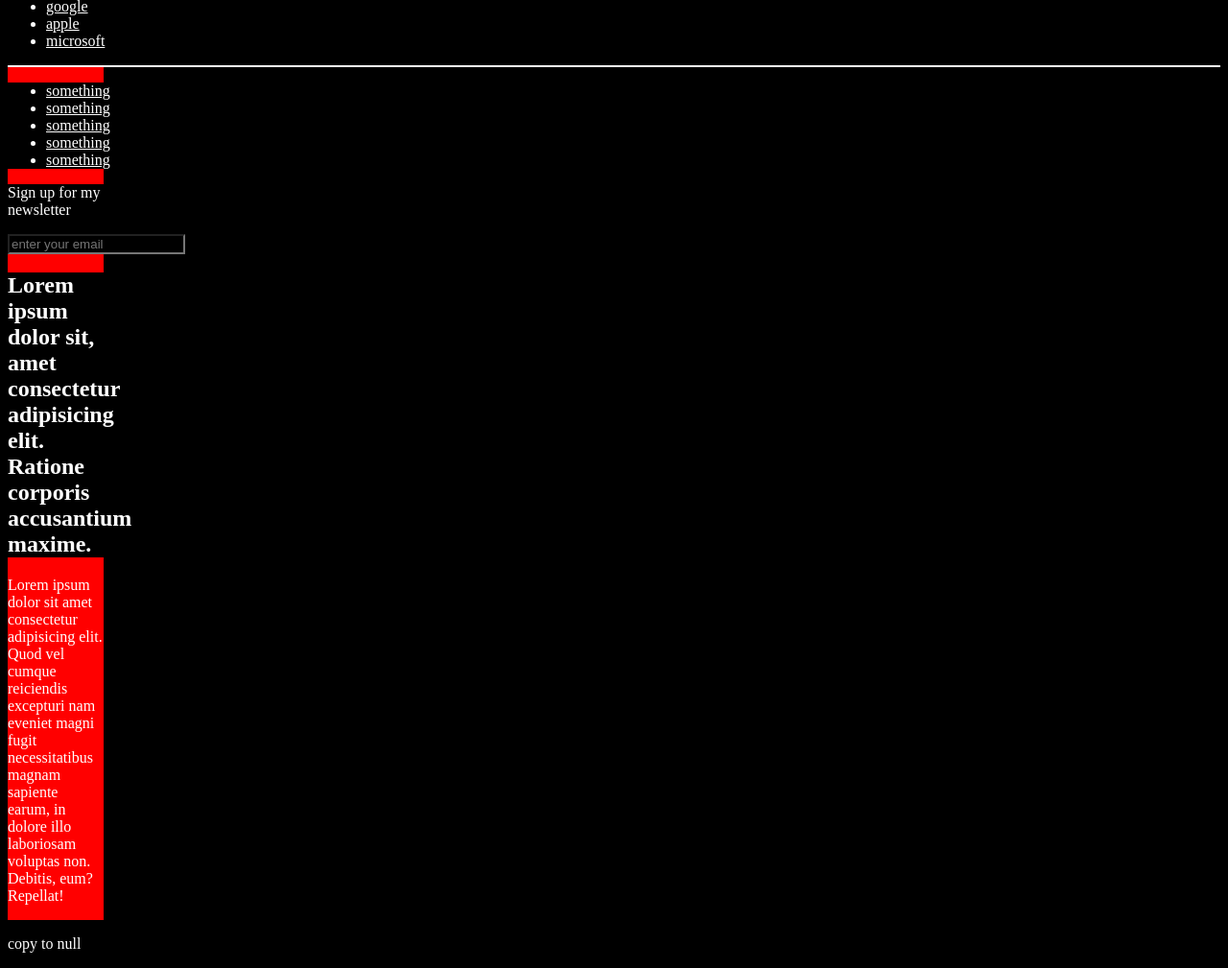
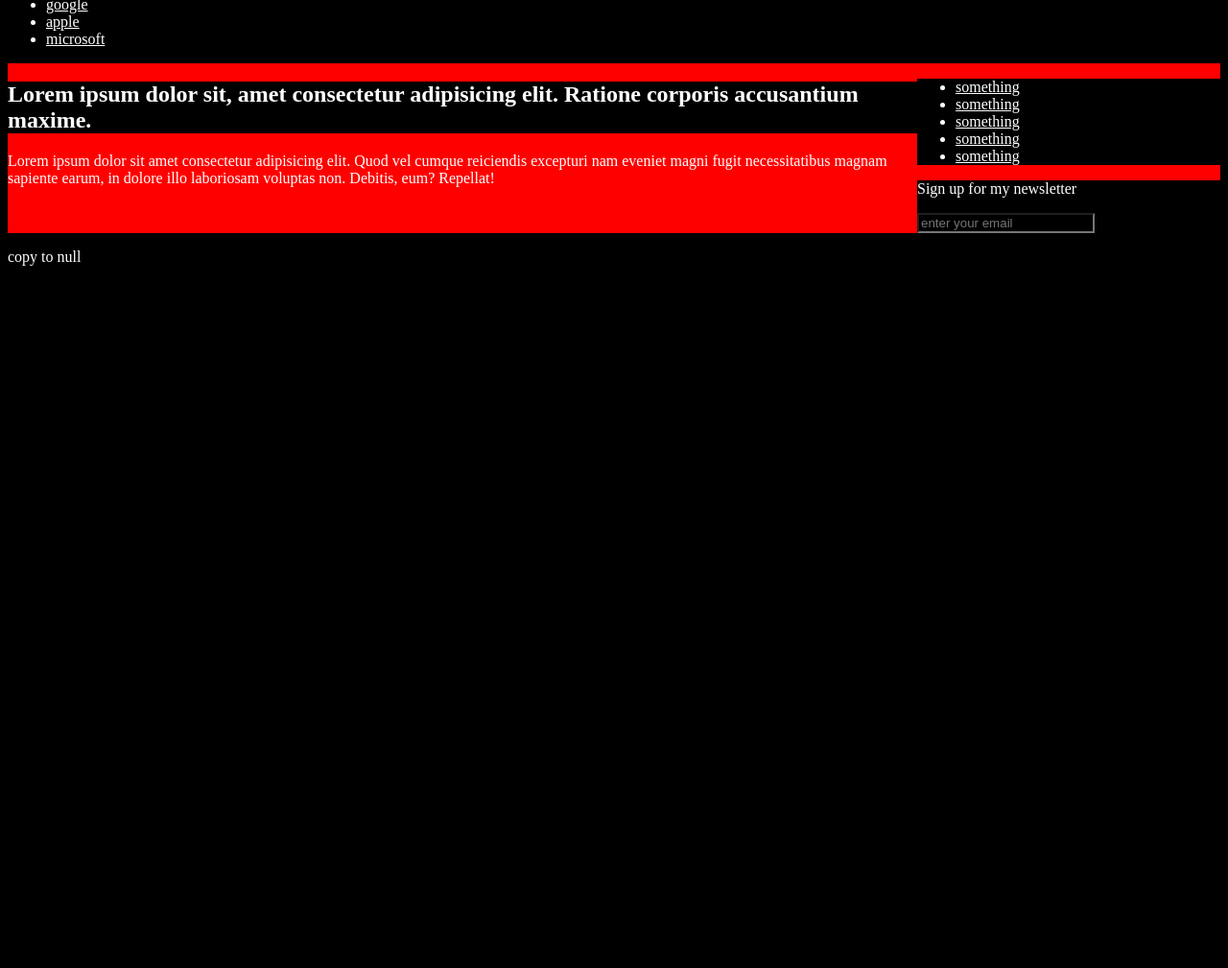
Before and after one commit to AngelCobian/whprojects, a PHP site: page /pages/layout.html in a window 1280 px wide. Shown: the part 145-1154 px from the top of the page at 96% size. After the commit the page ends 422 px from the top, so only its background shows below. Run offline with PHP 8.4, Linux system fonts and the light colour scheme.

Commit message:
Auto Push Updater

```diff
--- a/feb26/pages/css/style.css
+++ b/feb26/pages/css/style.css
@@ -3,25 +3,14 @@
   background-color: black;
 }
 
-header {
-  border-bottom: solid white 2px;
-}
-
 main {
   display: flex;
+  flex-wrap: wrap;
 }
 
 aside {
-  width: 100px;
+  width: 25%;
   background-color: red;
-}
-
-main {
-  flex-direction: column-reverse;
-}
-
-nav {
-  border-bottom: solid white 2px;
 }
 
 footer {
@@ -29,11 +18,11 @@ footer {
 }
 
 section {
-  width: 100px;
+  width: 100%;
 }
 
 article {
   background: red;
-  width: 100px;
+  width: 75%;
 }
 /*# sourceMappingURL=style.css.map */
--- a/feb26/pages/css/style.scss
+++ b/feb26/pages/css/style.scss
@@ -25,7 +25,6 @@ body{
 
 }
 
-}
 nav{
     // border-bottom: solid white 2px;
 }
```
Also changed, not shown: 1 other file.
